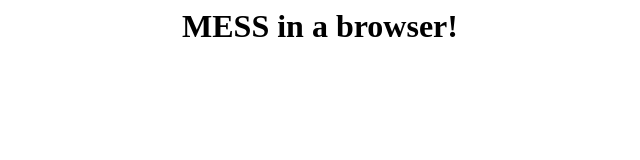
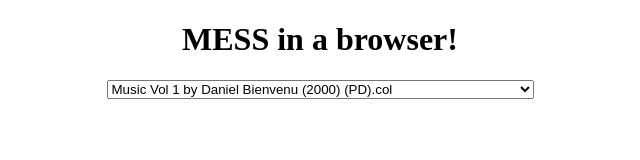
Before and after one commit to andre-d/JSMESS_Loader, a plain HTML site: page index.html in a window 1280 px wide. Shown: the whole page, without its empty margins (320-960 px from the left). Drawn offline with Linux system fonts and the light colour scheme.

Commit message:
Massive Overhaul

```diff
--- /dev/null
+++ b/gamelist.js
@@ -0,0 +1,273 @@
+games = [
+    "Music Vol 1 by Daniel Bienvenu (2000) (PD).col",
+    "Tutankham (1983) (Parker Bros).col",
+    "Amazing Snake Beta X by Serge-Eric Tremblay (2001) (PD).col",
+    "BC's Quest for Tires (1983) (Sierravision) [a1].col",
+    "Amazing Bumpman (1986) (Telegames).col",
+    "Tic Tac Toe by Norman Nithman (1996) (PD) [a1].col",
+    "Artillery Duel (1983) (Xonox).col",
+    "James Bond 007 (1984) (Parker Bros).col",
+    "Purple Dinosaur Massacre by John Dondzila (1996) (PD).col",
+    "Looping (1983) (Venture Line).col",
+    "Star Trek - Strategic Operations Simulator (1984) (Sega).col",
+    "St-Valentine's Day (2002) (PD).col",
+    "Boulder Dash (1984) (Telegames) [t2] (9 Men).col",
+    "Heist, The (1983) (Micro Fun).col",
+    "Strike It! (1983) (Telegames) [!].col",
+    "Sewer Sam (1984) (Interphase).col",
+    "Puckman Sounds V002 (2003) (PD).col",
+    "Super Action Football (1984) (Coleco).col",
+    "Ken Uston's Blackjack-Poker (1983).col",
+    "Space Panic (1983) (Universal).col",
+    "Fortune Builder (1984) (Circuits and Systems).col",
+    "Linking Logic (1984) (Fisher-Price).col",
+    "Meteoric Shower (1983) (Bit Corp).col",
+    "Pitstop (1983) (Epyx) [a1].col",
+    "Wizard of Id's Wizmath (1984) (Sierravision).col",
+    "Sound FX Vol 2 by Daniel Bienvenu (2000) (PD).col",
+    "Dacman (Jul 29) by Daniel Bienvenu (2000) (PD).col",
+    "Cabbage Patch Kids - Adventures in the Park (1983) (Proto).col",
+    "Boulder Dash (1984) (Telegames) [t1] (50 Men).col",
+    "Super Action Soccer (1984) (Coleco).col",
+    "Robin Hood (1984) (Xonox) [a1].col",
+    "BUsTin-Out Volume 2 by Daniel Bienvenu (2000) (PD).col",
+    "Gateway to Apshai (1984) (Epyx).col",
+    "Frenzy! (1982-83) [a1].col",
+    "Cosmo Fighter 3 Demo by Marcel de Kogel (2001) (PD).col",
+    "Space Invasion by John Dondzila (1998) (PD).col",
+    "Aquattack (1984) (Interphase) [a1].col",
+    "Dacman (Jul 16) by Daniel Bienvenu (2000) (PD).col",
+    "Burgertime (1982-84) (Data East).col",
+    "Breakout by Daniel Bienvenu (Feb 02) (1999) (PD).col",
+    "Nim by Daniel Bienvenu (Nov 03) (2000) (PD).col",
+    "Squish 'Em Sam! (1983) (Interphase).col",
+    "Dacman (Jul 28) by Daniel Bienvenu (2000) (PD).col",
+    "Puckman Sounds V003 (2003) (PD).col",
+    "Pitstop (1983) (Epyx).col",
+    "Dig Dug (1983) (Atarisoft) (Prototype).col",
+    "Sector Alpha (1983) (Spectravideo).col",
+    "Moonsweeper (1983) (Imagic).col",
+    "Bump 'N' Jump (1982-84) (Data East).col",
+    "Air Battle V0.4 by Daniel Bienvenu (July 10) (2000) (PD).col",
+    "Pepper II (1983) (Exidy).col",
+    "Congo Bongo (1984).col",
+    "Star Wars - The Arcade Game (1984) (Parker Bros).col",
+    "Nova Blast (1983) (Imagic) [a1][!].col",
+    "Chateau du Dragon, Le by Daniel Bienvenu (2001) (PD).col",
+    "Jungle Hunt (1983) (Atarisoft).col",
+    "Matt Patrol (1984) (Atarisoft) (Prototype).col",
+    "Wing War (1983) (Imagic).col",
+    "Its Only Rock 'N' Roll (1984) (Xonox).col",
+    "Monkey Academy (1984) (Konami) (Prototype).col",
+    "Logic Levels (1984) (Fisher-Price).col",
+    "Popeye (1983) (Parker Bros) [a1].col",
+    "Puckman Sounds V001 (2003) (PD).col",
+    "DragonFire (1984) (Imagic).col",
+    "Fathom (1983) (Imagic).col",
+    "Subroc (1983) (Sega) [a1].col",
+    "Facemaker (1983) (Spinnaker) [!].col",
+    "Jumpman Junior (1984) (Epyx).col",
+    "Keystone Kapers (1983-84) (Activision).col",
+    "Frontline (1983) (Taito) [a1].col",
+    "Frogger II - ThreeDeep! (1984) (Parker Bros).col",
+    "Galaxian (1983) (Atarisoft) [a3].col",
+    "Tunnels & Trolls Demo (1983) (Adam).col",
+    "Q-bert (1983) (Parker Bros) [a1].col",
+    "Antarctic Adventure (1984) (Konami).col",
+    "Dacman (Aug 16) by Daniel Bienvenu (2000) (PD).col",
+    "Brain Strainers (1984) (Carousel).col",
+    "St-Valentine's Day (No Alien Head) (2002) (PD).col",
+    "Killer Instinct by Daniel Bienvenu (1997) (PD).col",
+    "Mousetrap (1982) (Exidy).col",
+    "Heist, The (1983) (Micro Fun) [t1] (50 Men).col",
+    "Motocross Racer (1984) (Xonox) [a1].col",
+    "Adam's Musicbox Demo (1987) (Coleco).col",
+    "Oil's Well (1984) (Sierravision).col",
+    "Gorf (1981-83) (Midway).col",
+    "Boulder Dash (1984) (Micro Fun).col",
+    "BC's Quest for Tires II - Grog's Revenge (1984) (32k).col",
+    "Kill Barney in Tokyo by Daniel Bienvenu (1997) (PD).col",
+    "Rock 'N' Bolt (1984) (Telegames) [a1].col",
+    "Tarzan (1984) (Coleco).col",
+    "Popeye (1983) (Parker Bros).col",
+    "Robin Hood (1984) (Xonox).col",
+    "Miner 2049er (1983) (Micro Fun) [t1] (50 Men).col",
+    "Final Test Cartridge (19xx).col",
+    "Donkey Kong Jr (1982-83).col",
+    "Winky Trap by John Dondzila (1997) (PD).col",
+    "Super Action Football (1984) (Coleco) [a1].col",
+    "Demon2 Demo by Yannick Proulx (2001) (PD).col",
+    "Q-bert II (1984) (Parker Bros).col",
+    "Spectron (1983) (Spectravideo).col",
+    "Mountain King (1983-84) (Sunrise) [!].col",
+    "Pere Noel by Daniel Bienvenu (2000) (PD).col",
+    "Kevtris by Kevin Horton (1996) (PD) [a1].col",
+    "Galaxian (1983) (Atarisoft) [a1].col",
+    "Rolloverture (1983) (Sunrise).col",
+    "Bejeweled Demo by Daniel Bienvenu (2001) (PD).col",
+    "Dacman (Jul 22) by Daniel Bienvenu (2000) (PD).col",
+    "Joust (1983) (Atarisoft) (Prototype).col",
+    "Cosmo Challenge-Trainer Menu by Marcel de Kogel (1997) (PD).col",
+    "BUsTin-Out Volume 3 by Daniel Bienvenu (2000) (PD).col",
+    "Montezuma's Revenge (1984) (Parker Bros).col",
+    "Buck Rogers - Planet of Zoom (1983) (Sega) [a1].col",
+    "H.E.R.O. (1984) (Activision).col",
+    "Zaxxon (1982) (Sega).col",
+    "War Room (1983) (Probe 2000).col",
+    "Heist, The (1983) (Micro Fun) [a1].col",
+    "Gyruss (1984) (Parker Bros).col",
+    "Threshold (1983) (Sierravision).col",
+    "Illusions (1984) (Nice Ideas).col",
+    "Subroc (1983) (Sega).col",
+    "Superpong Demo (2000) (PD).col",
+    "Gust Buster (1983) (Sunrise).col",
+    "Dam Busters, The (1984).col",
+    "Telly Turtle (1984) (Carousel).col",
+    "BUsTin-Out Demo 0.5 by Daniel Bienvenu (2000) (PD).col",
+    "Venture (1982) (Exidy).col",
+    "Super Cobra (1983) (Parker Bros).col",
+    "ColRen.rar",
+    "Video Hustler (1984) (Konami) (Prototype).col",
+    "Pac-Man (1983) (Atarisoft) (Prototype).col",
+    "Flipper Slipper (1983) (Spectravideo).col",
+    "Dance Fantasy (1984) (Fisher-Price).col",
+    "Porky's (1983) (20th Century Fox) (Prototype).col",
+    "Miner 2049er (1983) (Micro Fun).col",
+    "Quest for Quintana Roo (1983) (Sunrise) [a1].col",
+    "Turbo (1982) (Sega).col",
+    "War Room (1983) (Probe 2000) [a1].col",
+    "Chuck Norris - Super Kicks (1983) (Xonox).col",
+    "Breakout Paddle Demo by Daniel Bienvenu (Feb 12) (2001) (PD).col",
+    "One on One Basketball (1984) (Micro Fun).col",
+    "Dacman (Aug 08) by Daniel Bienvenu (2000) (PD).col",
+    "Tic Tac Toe by Norman Nithman (1996) (PD).col",
+    "Tenchi Muyo Demo by Daniel Bienvenu (2000) (PD).col",
+    "River Raid (1982-84) (Activision) [!].col",
+    "Super Cross Force (1983) (Spectravideo) [a1].col",
+    "Ms. Space Fury (Digital Press) (2001).col",
+    "Spy Hunter (1983-84) (Midway).col",
+    "Juke Box (1984) (Spinnaker).col",
+    "Steamroller (1984) (Activision) (Prototype).col",
+    "Heist, The (1983) (Micro Fun) [t2] (8 Men).col",
+    "Motocross Racer (1984) (Xonox).col",
+    "Cabbage Patch Kids - Adventure in the Park (1983).col",
+    "Tank Wars (1983) (Bit Corp) [!].col",
+    "Victory (1983).col",
+    "Yolk's on You, The (1983) (20th Century Fox) (Prototype).col",
+    "Sector Alpha (1983) (Spectravideo) [a2].col",
+    "Cosmo Fighter 2 by Marcel de Kogel (1996-97) (PD).col",
+    "Dukes of Hazzard, The (1984) (Warner Bros).col",
+    "Star Fortress by John Dondzila (1997) (PD).col",
+    "Fall Guy (1983) (20th Century Fox) (Prototype).col",
+    "Escape From The Mind Master (1983) (Starpath) (Prototype).col",
+    "Tomarc the Barbarian (1984) (Xonox).col",
+    "Dacman (Jul 18) by Daniel Bienvenu (2000) (PD).col",
+    "Campaign '84 (1983) (Sunrise).col",
+    "M.A.S.H. (1983) (20th Century Fox) (Prototype).col",
+    "Blockade Runner (1984) (Interphase).col",
+    "Pitfall! (1983) (Activision) [!].col",
+    "Cosmo Challenge by Marcel de Kogel (1997) (PD).col",
+    "Destructor (1984) (Coleco).col",
+    "Tapper (1984) (Midway).col",
+    "Space Invaders Collection Pack Demo (2002) (PD).col",
+    "Stubby Demo by Yannick Proulx (2001) (PD).col",
+    "Cosmic Avenger (1982) (Universal).col",
+    "Sector Alpha (1983) (Spectravideo) [a1].col",
+    "Centipede (1983) (Atarisoft).col",
+    "Time Pilot (1983) (Konami).col",
+    "War Games (1983-84).col",
+    "Lady Bug (1982) (Universal).col",
+    "Power Lords - Quest for Volcan (1983) (Prototype).col",
+    "Dacman (Aug 01) by Daniel Bienvenu (2000) (PD).col",
+    "Jumpman Junior (1984) (Epyx) [a1].col",
+    "Super Cross Force (1983) (Spectravideo).col",
+    "generategamelist.py",
+    "Evolution (1983) (Sydney).col",
+    "Sir Lancelot (1983) (Xonox) [!].col",
+    "Learning With Leeper (1983) (Sierravision) [!].col",
+    "Super Action Baseball (1983) (Coleco).col",
+    "Pitstop (1983) (Epyx) [a2].col",
+    "Mr. Do's Castle (1983) (Parker Bros).col",
+    "Cosmic Crisis (1983) (Bit Corp).col",
+    "Space Fury (1983) (Sega).col",
+    "Christmas Demo by Daniel Bienvenu (Dec 25) (2001) (PD).col",
+    "Miner 2049er (1983) (Micro Fun) [a1].col",
+    "Dr. Seuss's Fix-Up The Mix-Up Puzzler (1984) (Coleco).col",
+    "Q-bert (1983) (Parker Bros).col",
+    "Monkey Academy (1984) (Konami).col",
+    "Mr. Do! (1983) (Universal).col",
+    "Super DK! Junior (1983) (Prototype).col",
+    "Omega Race (1981-83) (Midway).col",
+    "Bump 'N' Jump (1982-84) (Mattel) (Prototype).col",
+    "Slurpy (1984) (Xonox).col",
+    "Frenzy! (1982-83).col",
+    "Donkey Kong (1982).col",
+    "Super DK! (1983) (Prototype).col",
+    "Miner 2049er (1983) (Micro Fun) [t2] (8 Men).col",
+    "Super Cobra (1983) (Parker Bros) [a1].col",
+    "Smurf - Paint 'n Play Workshop (1983).col",
+    "Mountain King (1983-84) (Sunrise) [a1].col",
+    "Amazing Snake Beta 5 by Serge-Eric Tremblay (2001) (PD).col",
+    "Quest for Quintana Roo (1983) (Sunrise) [!].col",
+    "Frontline (1983) (Taito).col",
+    "Aquattack (1984) (Interphase).col",
+    "Sammy Lightfoot (1983) (Sierravision).col",
+    "Space Invasion Demo by John Dondzila (Feb 06) (1998) (PD).col",
+    "Up 'N Down (1984) (Sega).col",
+    "Happy Halloween by Daniel Bienvenu (2001) (PD).col",
+    "Frogger (1982-83) (Parker Bros).col",
+    "Burgertime (1982-83) (Mattel) (Prototype).col",
+    "Carnival (1982).col",
+    "Fraction Fever (1983) (Spinnaker).col",
+    "Skiing (1986) (Telegames).col",
+    "Word Feud (1984) (Xonox).col",
+    "Spectank Demo by Daniel Bienvenu (2000) (PD).col",
+    "Galaxian (1983) (Atarisoft).col",
+    "Nova Blast (1983) (Imagic) [!].col",
+    "Defender (1983) (Atarisoft).col",
+    "BUsTin-Out Volume 1 by Daniel Bienvenu (2000) (PD).col",
+    "Alphabet Zoo (1984) (Spinnaker).col",
+    "Sound FX Vol 1 by Daniel Bienvenu (2000) (PD).col",
+    "Cosmic Avenger (1982) (Universal) [a1].col",
+    "Cosmo Trainer by Marcel de Kogel (1997) (PD).col",
+    "Moonsweeper (1983) (Imagic) [a1].col",
+    "BC's Quest for Tires II - Grog's Revenge (1984) (24k) [a1].col",
+    "Sammy Lightfoot (1983) (Sierravision) [a1].col",
+    "Super Action Baseball (1983) (Coleco) [a1].col",
+    "Dacman (Jul 19) by Daniel Bienvenu (2000) (PD).col",
+    "Frantic Freddy (1983) (Spectravideo).col",
+    "Cabbage Patch Kids Picture Show (1984).col",
+    "Carnival (1982) [a1].col",
+    "Dacman (Jul 17) by Daniel Bienvenu (2000) (PD).col",
+    "Galaxian (1983) (Atarisoft) [a2].col",
+    "Slither (1983) (Century II).col",
+    "BUsTin-Out Volume 0 by Daniel Bienvenu (2000) (PD).col",
+    "Donkey Kong for Adam (1982).col",
+    "Amazing Snake Beta 4 by Serge-Eric Tremblay (2001) (PD).col",
+    "Mr. Do! (1983) (Universal) [a1].col",
+    "Pitfall II - Lost Caverns (1983-84) (Activision).col",
+    "Adventurium3 Demo (2000) (PD).col",
+    "Antarctic Adventure (1984) (Konami) (Prototype).col",
+    "Beamrider (1983) (Activision) [!].col",
+    "Rocky Super-Action Boxing (1983) (Coleco).col",
+    "Tournament Tennis (1984) (Imagic) [!].col",
+    "Smurf - Rescue in Gargamel's Castle (1982).col",
+    "Stubby Demo by Yannick Proulx (2001) (PD) [a1].col",
+    "Alcazar - The Forgotten Fortress (1985) (Activision).col",
+    "2010 - The Graphic Action Game (1984) (Coleco).col",
+    "ColecoVision Noise Generator by Marcel de Kogel (1996) (PD).col",
+    "Reversi Demo by Daniel Bienvenu (2001) (PD).col",
+    "Zenji (1984) (Activision).col",
+    "Choplifter (1982-84) (Broderbund).col",
+    "Rock 'N' Bolt (1984) (Telegames).col",
+    "Dacman (Jul 12) by Daniel Bienvenu (2000) (PD).col",
+    "Kevtris by Kevin Horton (1996) (PD).col",
+    "ColecoVision BIOS (1982).col",
+    "Decathlon (1983) (Activision).col",
+    "ColecoVision Monitor Test (1982).col",
+    "BC's Quest for Tires (1983) (Sierravision).col",
+    "Super Action Controller Test Cartridge (1983) (Nuvatec).col",
+    "Memory Manor (1984) (Fisher-Price).col",
+    "Buck Rogers - Planet of Zoom (1983) (Sega).col",
+    "Roc 'N Rope (1983-84) (Konami).col"
+];
--- a/index.html
+++ b/index.html
@@ -1,38 +1,64 @@
-<html>
+<!DOCTYPE html>
+<html lang="en">
     <head>
+        <meta charset=utf-8>
         <title>MESS in a browser!</title>
         <style>
-#canvas {
-	width: 512;
-	height: 384;
-	image-rendering: -moz-crisp-edges;         /* Firefox */
-                   image-rendering:   -o-crisp-edges;         /* Opera */
-                   image-rendering: -webkit-optimize-contrast;/* Webkit (non-standard naming) */
+            #output {
+                font-family: "Courier New", monospace;
+                white-space: pre;
+                width: 100%;
+                overflow: scroll;
+                overflow-x: hidden;
+                height: 50%;
+                position: fixed;
+                bottom: 0px;
+                z-index: 0;
+            }
+
+            canvas {
+                position: relative;
+                z-index: 2;
+                width: 512px;
+                height: 384px;
+                image-rendering: -moz-crisp-edges;
+                image-rendering: -o-crisp-edges;
+                image-rendering: -webkit-optimize-contrast;
                 image-rendering: crisp-edges;
-                   -ms-interpolation-mode: nearest-neighbor;  /* IE (non-standard property) */
+                -ms-interpolation-mode: nearest-neighbor;
             }
         </style>
-<script type='text/javascript' src='modernizr-custom.js'></script>
+        <script type='text/javascript' src='gamelist.js'></script>
+        <script type='text/javascript' src='messloader.js'></script>
         <script type='text/javascript'>
-Modernizr.addTest('typedarray', function(){
-  return (window.Float64Array != undefined);
-});
-Modernizr.load({
-	test: Modernizr.canvas && Modernizr.typedarray,
-	yep : [
-		'https://ajax.googleapis.com/ajax/libs/jquery/1.7.2/jquery.min.js',
-		'jquery.url.js',
-		'messloader.js'
-	],
-	nope : 'messfail.js'
-});
+            function ready() {
+                var select = document.getElementById("selgame");
+
+                for(var i = 0; i < games.length; i++) {
+                    var o = document.createElement("option");
+                    o.textContent = games[i];
+                    o.value = games[i];
+                    select.appendChild(o);
+                }
+
+                var output = document.getElementById('output');
+                var canvas = document.getElementById('canvas');
+                mess = new JSMESS(canvas, 'colecovision', output);
+                mess.setgame(games[0]);
+                select.addEventListener('change', switchgame);
+            }
+
+            function switchgame(e) {
+                mess.setgame(e.target.value);
+            }
         </script>
     </head>
-<body>
+    <body onload="ready()">
         <h1 style="text-align: center;">MESS in a browser!</h1>
         <div id='canvasholder' style="text-align: center;">
+            <select id="selgame"></select><br/>
+            <canvas id="canvas" width="512" height="384"></canvas>
         </div>
-	<div id='status' style="display:block;"></div>
         <div id='output' style="display:block;"></div>
     </body>
 </html>
--- a/messloader.js
+++ b/messloader.js
@@ -1,20 +1,27 @@
 var Module = null;
+
+function JSMESS(canvas, module, output, game) {
+  var js_data;
+  var moduledata;
   var requests = [];
-var file_countdown = 1;
+  var file_countdown  = 1;
+  var game = game;
+  var module = module;
 
-var newCanvas = document.createElement('canvas');
-newCanvas.id = 'canvas';
-newCanvas.width = 512;
-newCanvas.height = 384;
-var holder = document.getElementById('canvasholder');
-holder.appendChild(newCanvas);
+  this.setgame = function(_module) {
+    module = _module;
+  }
+
+  this.setgame = function(_game) {
+    game = _game;
+  }
 
   var draw_loading_status = function() {
     var font_height = 18;
-  var line_height = newCanvas.height - (font_height * 2);
-  var context = newCanvas.getContext('2d');
+    var line_height = canvas.height - (font_height * 2);
+    var context = canvas.getContext('2d');
     var progress = 0;
-  context.clearRect(0, 0, newCanvas.width, newCanvas.height);
+    context.clearRect(0, 0, canvas.width, canvas.height);
     context.font = font_height + 'px sans-serif';
     context.fillStyle = 'Black';
     context.fillText('Loading...', 0, font_height);
@@ -36,9 +43,9 @@ var draw_loading_status = function() {
     }
     var y = (font_height * 2);
     context.fillStyle = 'Red';
-  context.fillRect(0, y, newCanvas.width, line_height);
+    context.fillRect(0, y, canvas.width, line_height);
     context.fillStyle = 'Green';
-  context.fillRect(0, y, newCanvas.width * progress, line_height);
+    context.fillRect(0, y, canvas.width * progress, line_height);
     context.fillStyle = 'Black';
     context.fillText(str, 0, y + (font_height / 2) + (line_height / 2));
   };
@@ -71,7 +78,6 @@ var fetch_file = function(title, url, cb, rt, raw, unmanaged) {
     xhr.send();
   };
 
-var init_module = function(json) {
   var update_countdown = function() {
     file_countdown -= 1;
     if(file_countdown === 0) {
@@ -83,34 +89,38 @@ var init_module = function(json) {
     }
   };
 
-  modulecfg = JSON.parse(json);
+  var init_module = function() {
+    modulecfg = JSON.parse(moduledata);
 
-  var gamename = 'smurfs.zip';
     var game_file = null;
     var bios_filenames = modulecfg['bios_filenames'];
     var bios_files = {};
+
     if (bios_filenames.length !== 0 && bios_filenames[0] !== '') {
       file_countdown += bios_filenames.length;
     }
-  if (gamename !== '') {
+    if (game !== '') {
       file_countdown++;
     }
 
     var nr = modulecfg['native_resolution'];
 
     Module = {
-    'arguments': [modulecfg['driver'],'-verbose','-rompath','.','-' + modulecfg['peripherals'][0],gamename,'-window','-resolution',nr[0]+'x' + nr[1],'-nokeepaspect'].concat(modulecfg['extra_args']),
+      'arguments': [modulecfg['driver'],'-verbose','-rompath','.','-' + modulecfg['peripherals'][0],game,'-window','-resolution',nr[0]+'x' + nr[1],'-nokeepaspect'].concat(modulecfg['extra_args']),
       print: (function() {
-      var element = document.getElementById('output');
         return function(text) {
+          if(!output) {
+            return;
+          }
           text = text.replace(/&/g, '&amp;');
           text = text.replace(/</g, '&lt;');
           text = text.replace(/>/g, '&gt;');
           text = text.replace('\n', '<br>', 'g');
-        element.innerHTML += text + '<br>';
+          output.innerHTML += text + '<br>';
+          output.scrollTop = output.scrollHeight;
         };
       })(),
-    canvas: document.getElementById('canvas'),
+      canvas: canvas,
       noInitialRun: false,
       preInit: function() {
         // Load the downloaded binary files into the filesystem.
@@ -119,7 +129,7 @@ var init_module = function(json) {
             Module['FS_createDataFile']('/', bios_fname, bios_files[bios_fname], true, true);
           }
         }
-      Module['FS_createDataFile']('/', gamename, game_file, true, true);
+        Module['FS_createDataFile']('/', game, game_file, true, true);
       }
     };
 
@@ -132,13 +142,34 @@ var init_module = function(json) {
       fetch_file('Bios', fname, function(data) { bios_files[fname] = data; update_countdown(); });
     }
 
-  if (gamename !== '') {
-    fetch_file('Game', gamename, function(data) { game_file = data; update_countdown(); });
+    if (game !== '') {
+      fetch_file('Game', 'games/' + game, function(data) { game_file = data; update_countdown(); });
     }
 
     fetch_file('Javascript', modulecfg['js_filename'], function(data) { js_data = data; update_countdown(); }, 'text', true);
-
     draw_loading_status();
   };
 
-fetch_file('Javascript', 'module.json', function(data) { init_module(data) }, 'text', true, true);
+  var keyevent = function(e) {
+    if(e.which == 32) {
+      window.removeEventListener('keypress', keyevent);
+      fetch_file('Javascript', module + '.json', function(data) { moduledata = data; drawsplash(); init_module(); }, 'text', true, true);
+    }
+  }
+
+  var drawsplash = function() {
+    var context = document.getElementById('canvas').getContext('2d');
+    context.clearRect(0, 0, canvas.width, canvas.height);
+    var img = new Image();
+    img.onload = function(){
+      context.drawImage(img, 0, 0);
+      context.font = '18px sans-serif';
+      context.fillStyle = 'Black';
+      context.fillText('press space', 0, Math.min(img.height + 18, canvas.height - 18));
+    };
+    img.src = 'splash.png';
+  }
+
+  window.addEventListener('keypress', keyevent);
+  drawsplash();
+}
```
Lines whose indentation alone changed are shown as unchanged.
